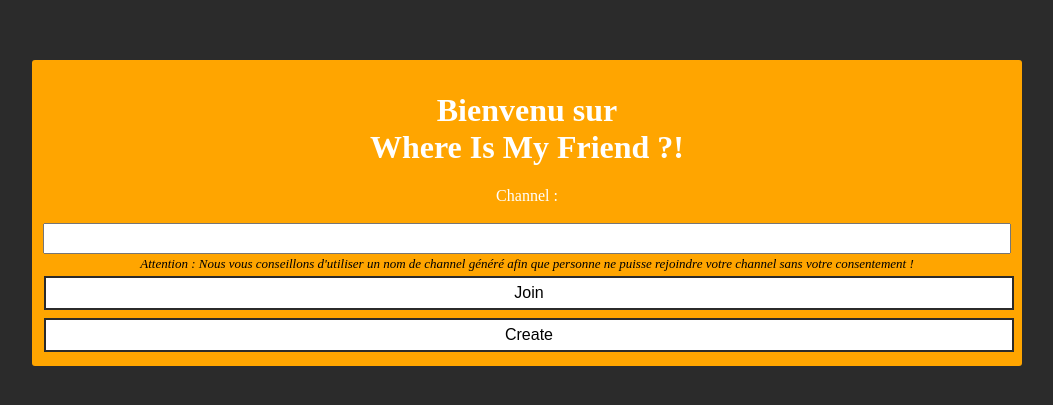
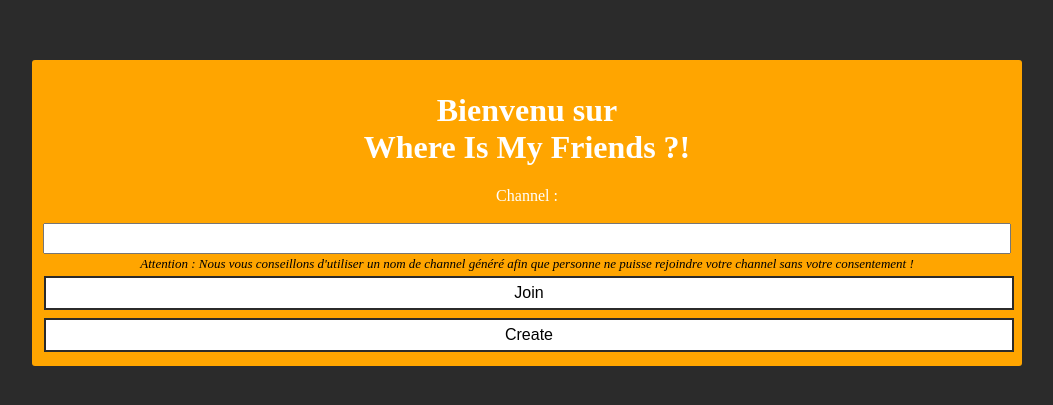
Before and after one commit to PineauSullivan/WIMF, a website: page index.html in a window 1280 px wide. Shown: the part 187-592 px from the top of the page, without its empty margins (113-1166 px from the left). Drawn offline with nearby package versions, Linux system fonts and the light colour scheme.

Commit message:
Master: add 's'

```diff
--- a/index.html
+++ b/index.html
@@ -16,7 +16,7 @@
     <h1>
     Bienvenu sur
     </br>
-    Where Is My Friend ?!
+    Where Is My Friends ?!
     </h1>
       <form name="form">
         <div id="channel">Channel :</div>
```
Also changed, not shown: app/index.html (+1 -1 lines).
